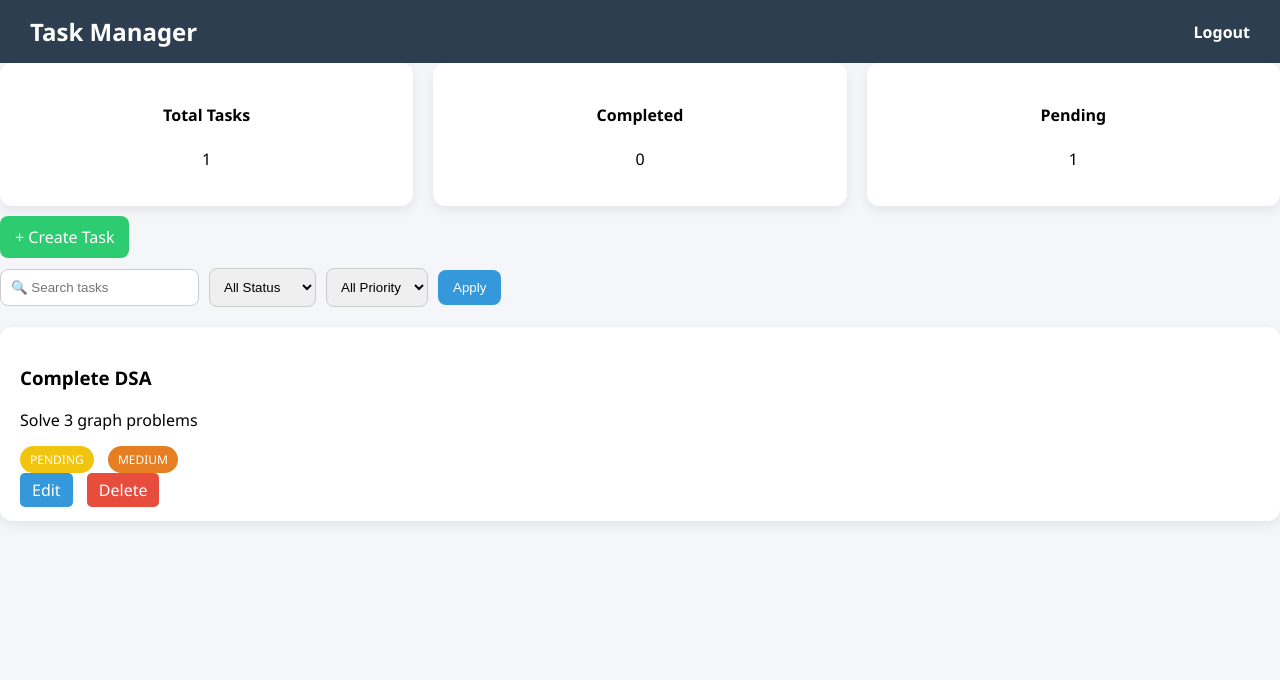
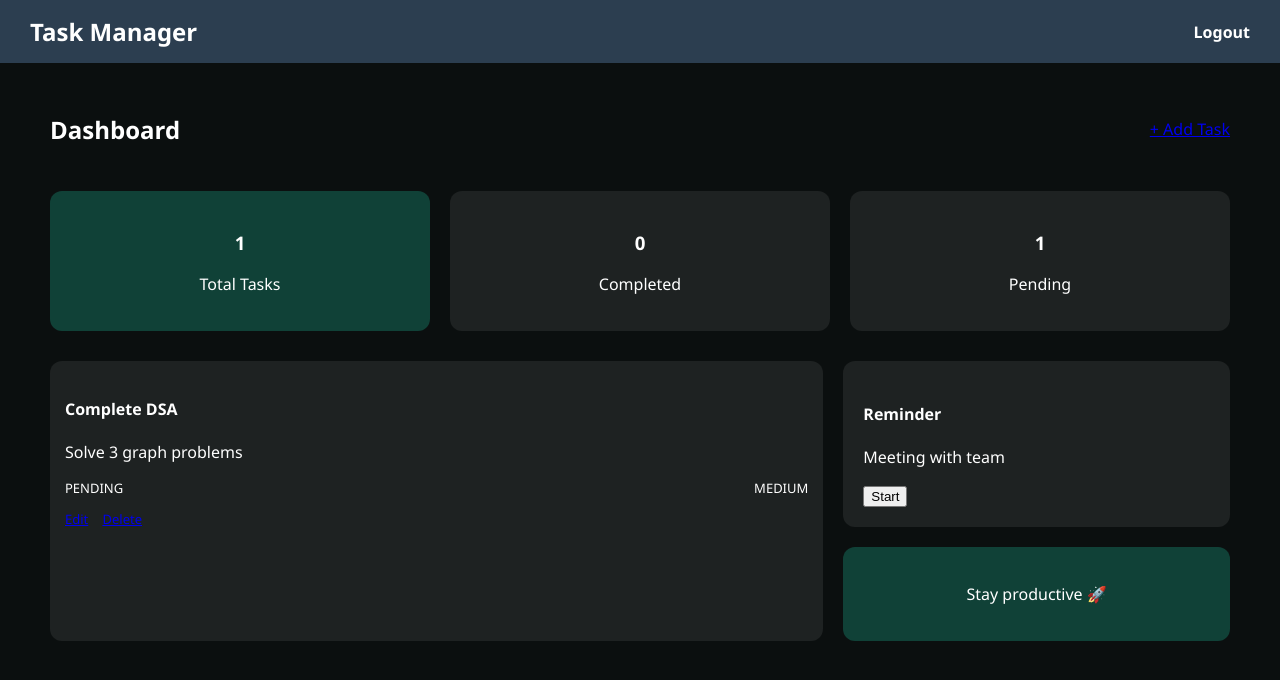
Before and after one commit to Anvekar-03Sannidhi/task-manager, a Django app: page /tasks/ in a window 1280 px wide. Shown: the top 680 px of the page. Run offline with Django 5.2, Linux system fonts and the light colour scheme; a user stored in the database is signed in; data comes from the database, SQL or seed files in the repository; both versions use the stored data as it was after the commit.

Commit message:
UI upgrade: signup/login pages redesigned, dashboard UI still improving, consistent dark theme applied

```diff
--- /dev/null
+++ b/tasks/static/css/dashboard.css
@@ -0,0 +1,92 @@
+body {
+    background: #0b0f0f;
+    color: white;
+    font-family: 'Segoe UI', sans-serif;
+}
+
+/* Layout */
+.dashboard {
+    padding: 30px 50px;
+}
+
+/* Header */
+.dashboard-header {
+    display: flex;
+    justify-content: space-between;
+    align-items: center;
+    margin-bottom: 25px;
+}
+
+/* Stats */
+.stats {
+    display: flex;
+    gap: 20px;
+    margin-bottom: 30px;
+}
+
+.stat-card {
+    flex: 1;
+    padding: 20px;
+    border-radius: 12px;
+    background: rgba(255,255,255,0.08);
+    text-align: center;
+}
+
+.stat-card.green {
+    background: #104137;
+}
+
+/* Grid */
+.main-grid {
+    display: grid;
+    grid-template-columns: 2fr 1fr;
+    gap: 20px;
+}
+
+/* Tasks */
+.tasks-section {
+    display: grid;
+    gap: 15px;
+}
+
+.task-card {
+    background: rgba(255,255,255,0.08);
+    padding: 15px;
+    border-radius: 12px;
+}
+
+.task-meta {
+    display: flex;
+    justify-content: space-between;
+    font-size: 13px;
+    margin-top: 10px;
+}
+
+.task-actions {
+    margin-top: 10px;
+}
+
+.task-actions a {
+    margin-right: 10px;
+    font-size: 13px;
+}
+
+/* Side panel */
+.side-panel {
+    display: flex;
+    flex-direction: column;
+    gap: 20px;
+}
+
+.reminder-card {
+    background: rgba(255,255,255,0.08);
+    padding: 20px;
+    border-radius: 12px;
+}
+
+.quick-info {
+    background: #104137;
+    padding: 20px;
+    border-radius: 12px;
+    text-align: center;
+}
--- a/tasks/static/css/home.css
+++ b/tasks/static/css/home.css
@@ -159,3 +159,7 @@ a {
 .feature-card:hover {
     transform: translateY(-5px);
 }
+
+.feature-card:hover {
+    transform: translateY(-5px);
+}
--- a/tasks/templates/base.html
+++ b/tasks/templates/base.html
@@ -11,6 +11,8 @@
 <body>
 
     <!-- Navbar -->
+    {% if request.path != '/login/' and request.path != '/signup/' %}
+
     <header>
         <div>
             <h2>Task Manager</h2>
@@ -20,6 +22,8 @@
         </div>
     </header>
 
+    {% endif %}
+
     <main>
         {% block content %}
         {% endblock %}
--- a/tasks/templates/task_list.html
+++ b/tasks/templates/task_list.html
@@ -2,79 +2,77 @@
 {% load static %}
 
 {% block extra_css %}
-<link rel="stylesheet" href="{% static 'css/task.css' %}">
+<link rel="stylesheet" href="{% static 'css/dashboard.css' %}">
 {% endblock %}
 
 {% block content %}
 
-<!-- Dashboard -->
-<section class="dashboard">
+<div class="dashboard">
 
-    <div class="dashboard-card">
-        <h4>Total Tasks</h4>
-        <p>{{ total_tasks }}</p>
+    <!-- HEADER -->
+    <div class="dashboard-header">
+        <h2>Dashboard</h2>
+        <a href="/create-task/" class="btn primary">+ Add Task</a>
     </div>
 
-    <div class="dashboard-card">
-        <h4>Completed</h4>
-        <p>{{ completed_tasks }}</p>
+    <!-- STATS -->
+    <div class="stats">
+        <div class="stat-card green">
+            <h3>{{ total_tasks }}</h3>
+            <p>Total Tasks</p>
         </div>
 
-    <div class="dashboard-card">
-        <h4>Pending</h4>
-        <p>{{ pending_tasks }}</p>
+        <div class="stat-card">
+            <h3>{{ completed_tasks }}</h3>
+            <p>Completed</p>
         </div>
 
-</section>
-
-<!-- Create Button -->
-<div class="create-task">
-    <a href="/create-task/" class="btn create">+ Create Task</a>
+        <div class="stat-card">
+            <h3>{{ pending_tasks }}</h3>
+            <p>Pending</p>
+        </div>
     </div>
 
-<section class="filter-bar">
+    <!-- MAIN GRID -->
+    <div class="main-grid">
 
-    <form method="GET" class="filter-form">
-
-        <input type="text" name="search" placeholder="🔍 Search tasks">
-
-        <select name="status">
-            <option value="">All Status</option>
-            <option value="PENDING">Pending</option>
-            <option value="COMPLETED">Completed</option>
-        </select>
-
-        <select name="priority">
-            <option value="">All Priority</option>
-            <option value="LOW">Low</option>
-            <option value="MEDIUM">Medium</option>
-            <option value="HIGH">High</option>
-        </select>
-
-        <button type="submit">Apply</button>
-
-    </form>
-
-</section>
-
-<!-- TASK LIST -->
+        <!-- TASKS -->
+        <div class="tasks-section">
             {% for task in tasks %}
-<article class="task-card">
-
-    <h3>{{ task.title }}</h3>
+            <div class="task-card">
+                <h4>{{ task.title }}</h4>
                 <p>{{ task.description }}</p>
 
                 <div class="task-meta">
-        <span class="status {{ task.status|lower }}">{{ task.status }}</span>
-        <span class="priority {{ task.priority|lower }}">{{ task.priority }}</span>
+                    <span>{{ task.status }}</span>
+                    <span>{{ task.priority }}</span>
                 </div>
 
                 <div class="task-actions">
-        <a href="/edit-task/{{ task.id }}/" class="btn edit">Edit</a>
-        <a href="/delete-task/{{ task.id }}/" class="btn delete">Delete</a>
+                    <a href="/edit-task/{{ task.id }}/">Edit</a>
+                    <a href="/delete-task/{{ task.id }}/">Delete</a>
+                </div>
+            </div>
+            {% endfor %}
         </div>
 
-</article>
-{% endfor %}
+        <!-- RIGHT PANEL -->
+        <div class="side-panel">
+
+            <div class="reminder-card">
+                <h4>Reminder</h4>
+                <p>Meeting with team</p>
+                <button class="btn primary">Start</button>
+            </div>
+
+            <div class="quick-info">
+                <p>Stay productive 🚀</p>
+            </div>
+
+        </div>
+
+    </div>
+
+</div>
 
 {% endblock %}
```
Also changed, not shown: tasks/static/css/auth.css (added, +103 -0 lines), tasks/static/css/forms.css (+85 -27 lines), tasks/templates/login.html (+9 -6 lines), tasks/templates/signup.html (+9 -5 lines), db.sqlite3, tasks/static/images/workspace.jpg (added). Lines whose indentation alone changed are shown as unchanged.
